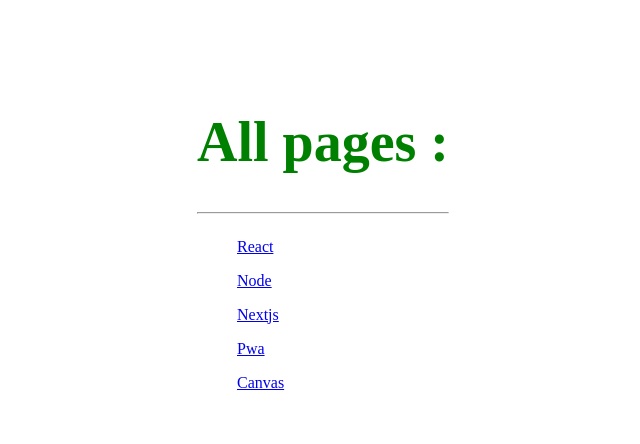
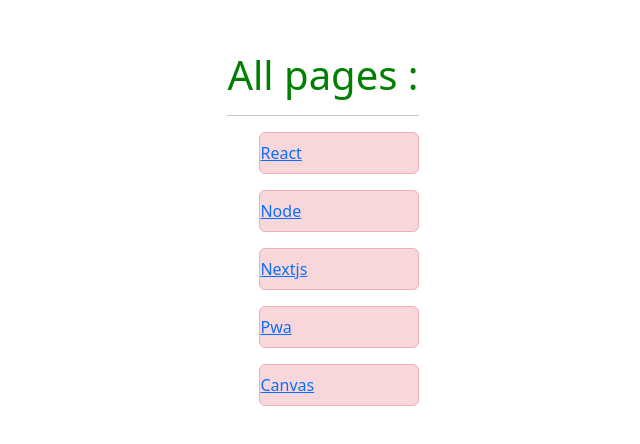
Before and after one commit to Mehdi-haghdoost/practice-nextjs, a Next.js app: page /courses in a window 1280 px wide. Shown: the part 164-608 px from the top of the page, without its empty margins (317-957 px from the left). Built offline with nearby package versions, Linux system fonts and the light colour scheme.

Commit message:
use bootstrap for styling

```diff
--- a/package.json
+++ b/package.json
@@ -10,6 +10,7 @@
   },
   "dependencies": {
     "babel-plugin-styled-components": "^2.1.4",
+    "bootstrap": "^5.3.2",
     "next": "14.1.0",
     "react": "^18",
     "react-dom": "^18",
--- a/pages/_app.js
+++ b/pages/_app.js
@@ -1,4 +1,5 @@
 import "@/styles/globals.css";
+import 'bootstrap/dist/css/bootstrap.css';
 
 export default function App({ Component, pageProps }) {
   return <Component {...pageProps} />;
--- a/pages/courses/index.js
+++ b/pages/courses/index.js
@@ -24,7 +24,7 @@
 
       <ul>
         {courses.map((course) => (
-          <li>
+          <li className='alert alert-danger'>
             <Link
              href={{
               pathname : '/courses/[shortName]',
```
Also changed, not shown: 1 other file (tests, documents, lock files or other folders).
